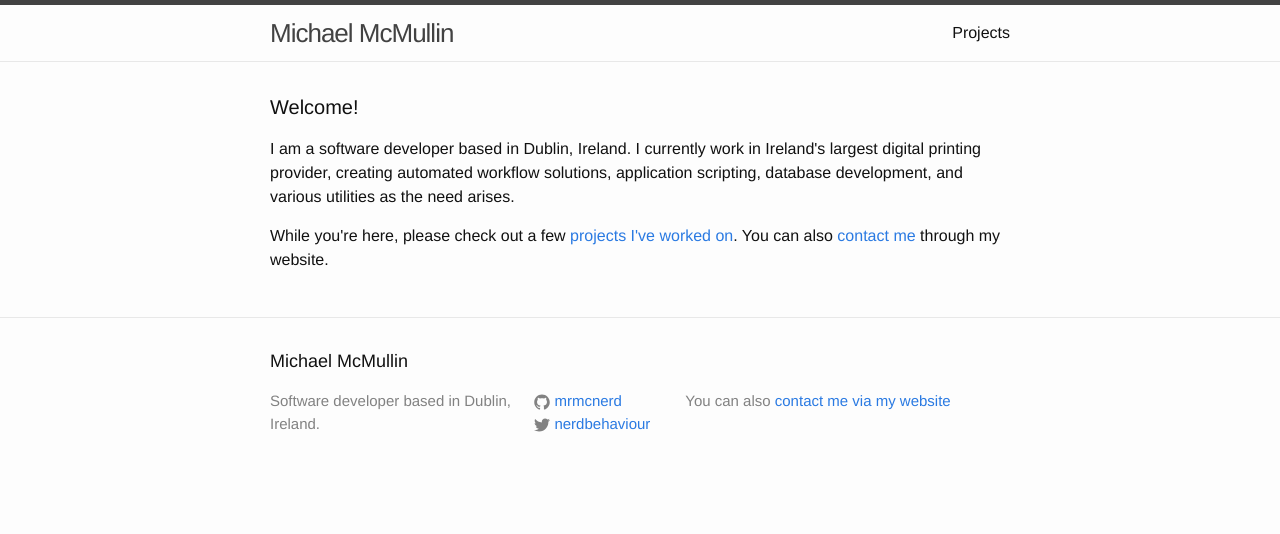
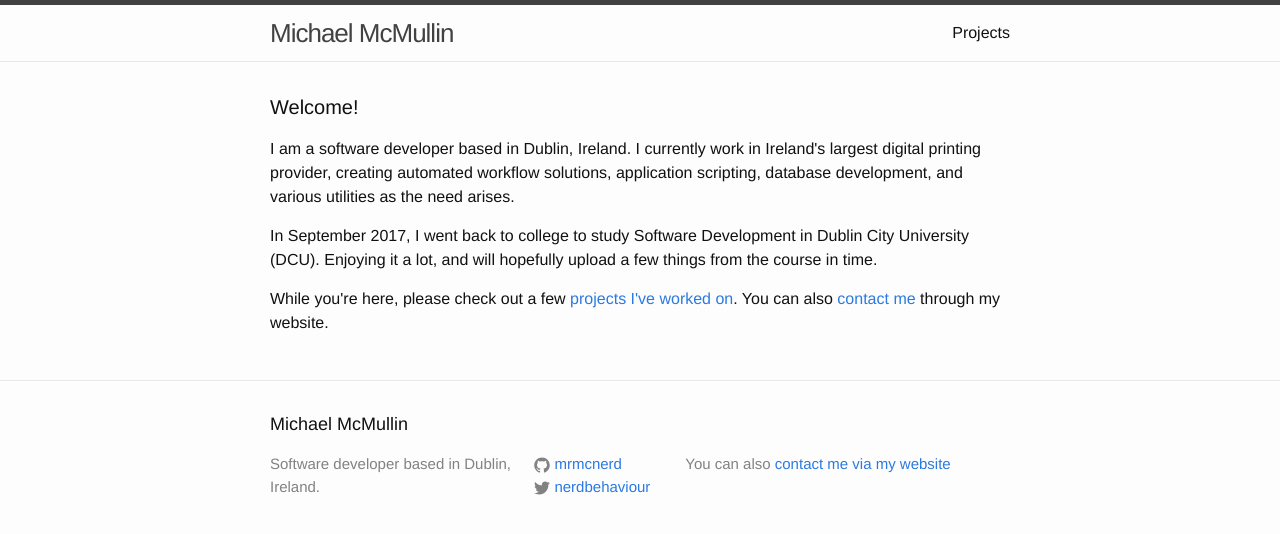
Before and after one commit to michaelmcmullin/michaelmcmullin.github.io, a Jekyll site: the page built from index.html, in a window 1280 px wide. Shown: the top 534 px of the page. Built offline with Jekyll 4.4.1, drawn with Linux system fonts in a browser that asks for light colours.

Commit message:
Add reference to DCU in introduction

```diff
--- a/index.html
+++ b/index.html
@@ -11,6 +11,10 @@ layout: default
   solutions, application scripting, database development, and various utilities
   as the need arises.</p>
 
+  <p>In September 2017, I went back to college to study Software Development in
+  Dublin City University (DCU). Enjoying it a lot, and will hopefully upload a
+  few things from the course in time.</p>
+
   <p>While you're here, please check out a few <a href="projects/">projects I've
     worked on</a>. You can also <a href="http://mrmcnerd.com/contact/">contact
     me</a> through my website.</p>
```
